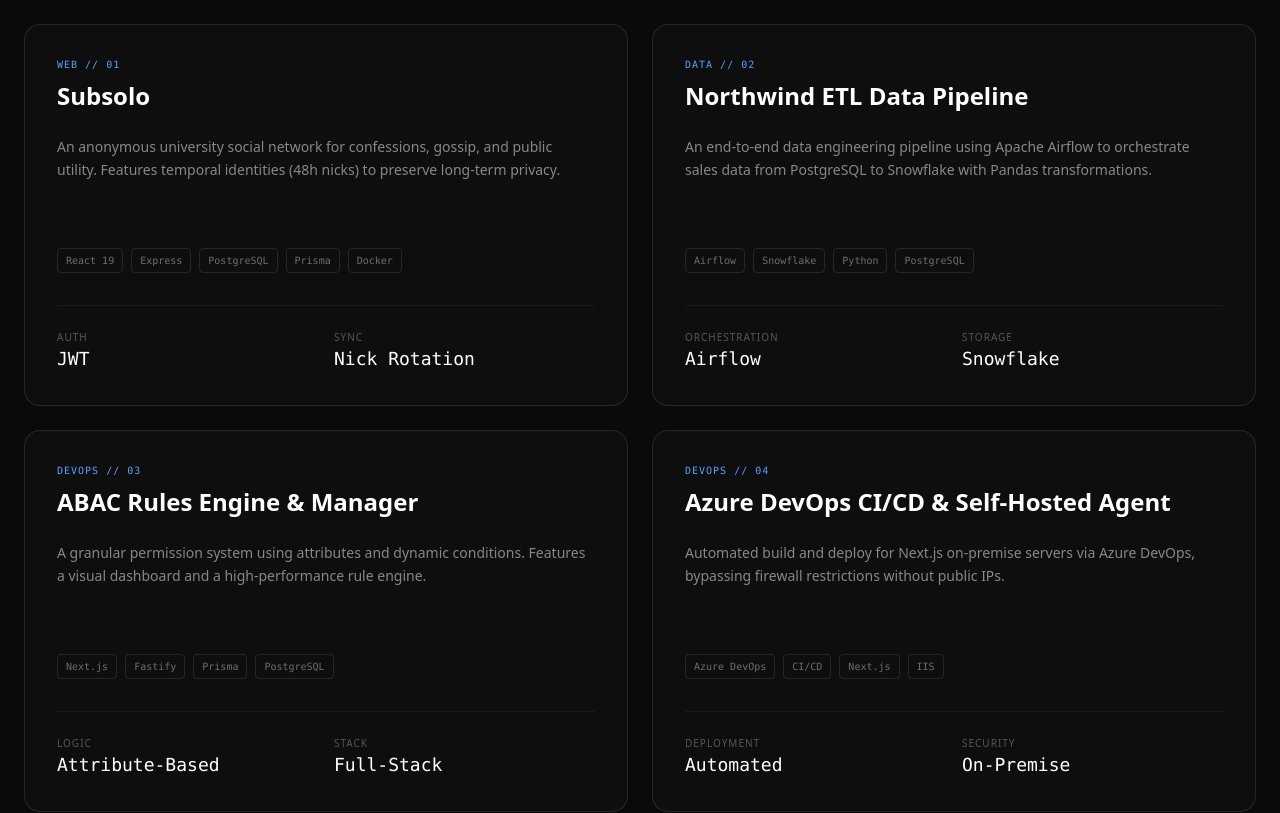
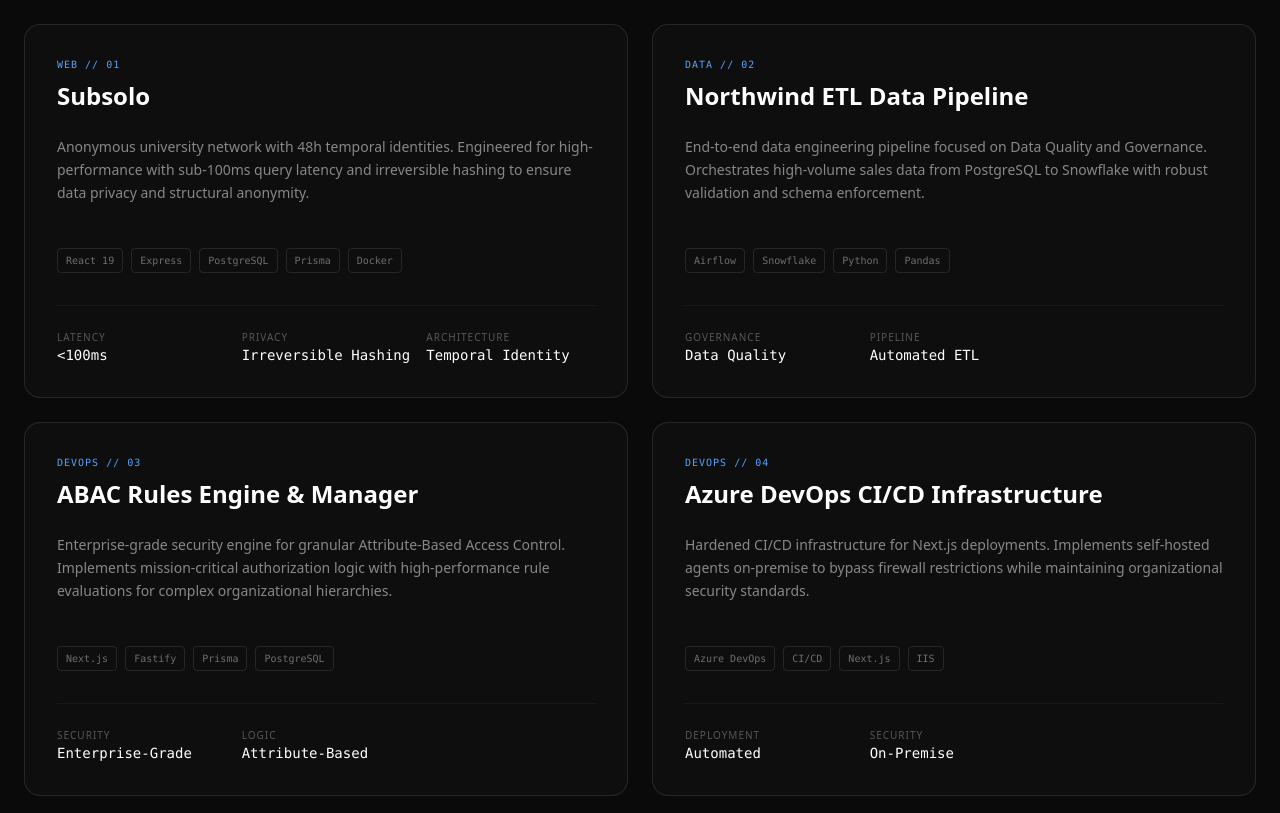
Before and after one commit to PedroViana42/pedroviana42.github.io, a React (Vite) app: page / in a window 1280 px wide. Shown: the part 1100-1913 px from the top of the page. Built offline with nearby package versions, Linux system fonts and the light colour scheme.

Commit message:
refactor: elevate portfolio to Data & Backend Specialist level

```diff
--- a/src/components/AboutSection.tsx
+++ b/src/components/AboutSection.tsx
@@ -3,16 +3,16 @@
 
 const PHILOSOPHIES = [
     {
-        title: 'Philosophy',
-        quote: "I focus on building practical, end-to-end solutions rather than just talking about hardware. I love getting my hands dirty and turning innovative ideas into reality."
+        title: 'Architectural Vision',
+        quote: "Data infrastructure is the backbone of modern intelligence. I focus on designing high-availability systems that prioritize fault tolerance, scalability, and deterministic performance."
     },
     {
-        title: 'The Mindset',
-        quote: "Code is just a tool; the real goal is solving the puzzle. Whether I'm architecting a complex data pipeline or crafting a smooth web interface, I look for the most creative and efficient path to connect the dots."
+        title: 'Business Impact',
+        quote: "Engineering is not just about writing code; it's about solving organizational challenges. I leverage my Computer Science background to build systems that deliver measurable business value and operational excellence."
     },
     {
-        title: 'The Standard',
-        quote: "Great software is built on transparency, security, and good architecture. I take pride in creating well-structured, responsible solutions that are as robust behind the scenes as they are clean on the surface."
+        title: 'Engineering Standard',
+        quote: "Resilience is non-negotiable. I implement secure-by-default architectures and robust ETL pipelines that ensure data integrity and system stability under high-concurrency loads."
     }
 ];
 
--- a/src/components/Hero.tsx
+++ b/src/components/Hero.tsx
@@ -3,10 +3,10 @@
 import { Activity, Server } from 'lucide-react';
 
 const TAGLINES = [
-    "Architecting practical intelligence.",
-    "Building scalable AI infrastructure.",
-    "Engineering data-driven solutions.",
-    "Designing robust system architectures."
+    "Architecting resilient data systems.",
+    "Building scalable backend solutions.",
+    "Engineering high-performance pipelines.",
+    "Designing mission-critical architectures."
 ];
 
 const Hero = () => {
@@ -33,7 +33,7 @@
                 >
                     <div className="inline-flex items-center gap-2 px-3 py-1 rounded-full bg-blue-500/10 border border-blue-500/20 text-blue-400 text-[10px] uppercase tracking-widest mb-6">
                         <Activity size={12} className="animate-pulse" />
-                        System Status: Operational
+                        Building a Central Data Hub @ Unimed
                     </div>
 
                     <h1 className="text-6xl md:text-8xl font-bold tracking-tighter text-white mb-6 leading-[0.9]">
--- a/src/components/ProjectCard.tsx
+++ b/src/components/ProjectCard.tsx
@@ -55,11 +55,11 @@
                 </div>
 
                 {project.metrics && (
-                    <div className="grid grid-cols-2 gap-4 pt-6 border-t border-white/5">
+                    <div className="grid grid-cols-2 md:grid-cols-3 gap-4 pt-6 border-t border-white/5">
                         {project.metrics.map(m => (
                             <div key={m.label}>
-                                <div className="text-[10px] uppercase tracking-widest text-white/30">{m.label}</div>
-                                <div className="text-lg font-mono text-white">{m.value}</div>
+                                <div className="text-[10px] uppercase tracking-widest text-white/30 whitespace-nowrap">{m.label}</div>
+                                <div className="text-sm font-mono text-white truncate">{m.value}</div>
                             </div>
                         ))}
                     </div>
--- a/src/constants/index.tsx
+++ b/src/constants/index.tsx
@@ -15,38 +15,51 @@
     {
         id: '1',
         title: 'Subsolo',
-        description: 'An anonymous university social network for confessions, gossip, and public utility. Features temporal identities (48h nicks) to preserve long-term privacy.',
+        description: 'Anonymous university network with 48h temporal identities. Engineered for high-performance with sub-100ms query latency and irreversible hashing to ensure data privacy and structural anonymity.',
         tags: ['React 19', 'Express', 'PostgreSQL', 'Prisma', 'Docker'],
         category: 'Web',
-        metrics: [{ label: 'Auth', value: 'JWT' }, { label: 'Sync', value: 'Nick Rotation' }],
+        metrics: [
+            { label: 'Latency', value: '<100ms' },
+            { label: 'Privacy', value: 'Irreversible Hashing' },
+            { label: 'Architecture', value: 'Temporal Identity' }
+        ],
         githubUrl: 'https://github.com/PedroViana42/Subsolo',
         liveUrl: 'https://subsolo.usenexora.online/'
     },
     {
         id: '2',
         title: 'Northwind ETL Data Pipeline',
-        description: 'An end-to-end data engineering pipeline using Apache Airflow to orchestrate sales data from PostgreSQL to Snowflake with Pandas transformations.',
-        tags: ['Airflow', 'Snowflake', 'Python', 'PostgreSQL'],
+        description: 'End-to-end data engineering pipeline focused on Data Quality and Governance. Orchestrates high-volume sales data from PostgreSQL to Snowflake with robust validation and schema enforcement.',
+        tags: ['Airflow', 'Snowflake', 'Python', 'Pandas'],
         category: 'Data',
-        metrics: [{ label: 'Orchestration', value: 'Airflow' }, { label: 'Storage', value: 'Snowflake' }],
+        metrics: [
+            { label: 'Governance', value: 'Data Quality' },
+            { label: 'Pipeline', value: 'Automated ETL' }
+        ],
         githubUrl: 'https://github.com/PedroViana42/Northwind-Data-Pipeline'
     },
     {
         id: '3',
         title: 'ABAC Rules Engine & Manager',
-        description: 'A granular permission system using attributes and dynamic conditions. Features a visual dashboard and a high-performance rule engine.',
+        description: 'Enterprise-grade security engine for granular Attribute-Based Access Control. Implements mission-critical authorization logic with high-performance rule evaluations for complex organizational hierarchies.',
         tags: ['Next.js', 'Fastify', 'Prisma', 'PostgreSQL'],
         category: 'DevOps',
-        metrics: [{ label: 'Logic', value: 'Attribute-Based' }, { label: 'Stack', value: 'Full-Stack' }],
+        metrics: [
+            { label: 'Security', value: 'Enterprise-Grade' },
+            { label: 'Logic', value: 'Attribute-Based' }
+        ],
         githubUrl: 'https://github.com/PedroViana42/abac-manager'
     },
     {
         id: '4',
-        title: 'Azure DevOps CI/CD & Self-Hosted Agent',
-        description: 'Automated build and deploy for Next.js on-premise servers via Azure DevOps, bypassing firewall restrictions without public IPs.',
+        title: 'Azure DevOps CI/CD Infrastructure',
+        description: 'Hardened CI/CD infrastructure for Next.js deployments. Implements self-hosted agents on-premise to bypass firewall restrictions while maintaining organizational security standards.',
         tags: ['Azure DevOps', 'CI/CD', 'Next.js', 'IIS'],
         category: 'DevOps',
-        metrics: [{ label: 'Deployment', value: 'Automated' }, { label: 'Security', value: 'On-Premise' }],
+        metrics: [
+            { label: 'Deployment', value: 'Automated' },
+            { label: 'Security', value: 'On-Premise' }
+        ],
         githubUrl: 'https://github.com/PedroViana42/azure-cicd-self-hosted'
     }
 ];
```
